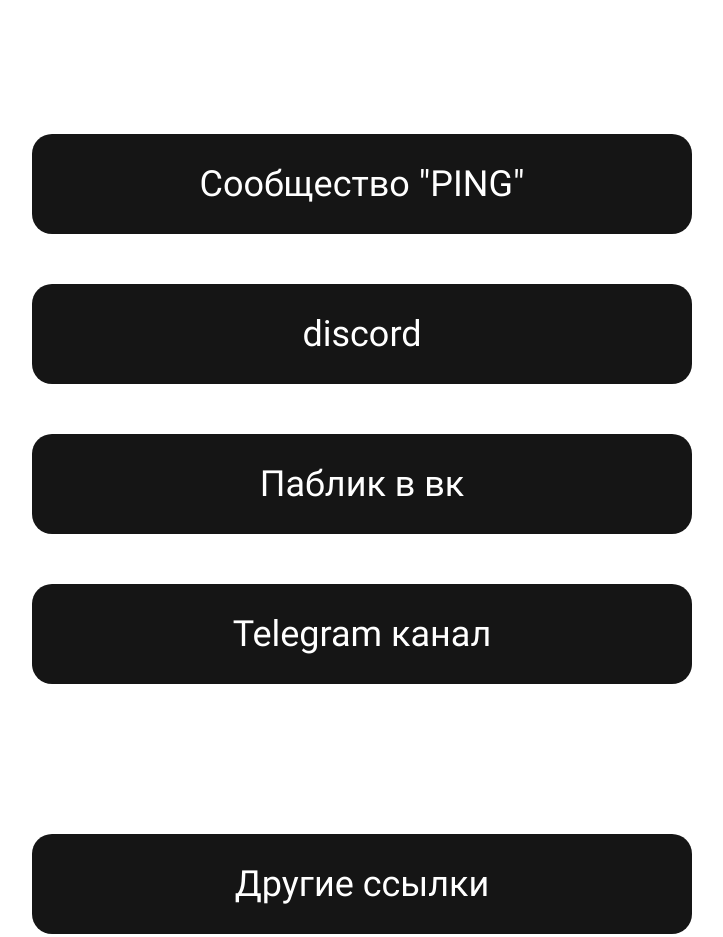
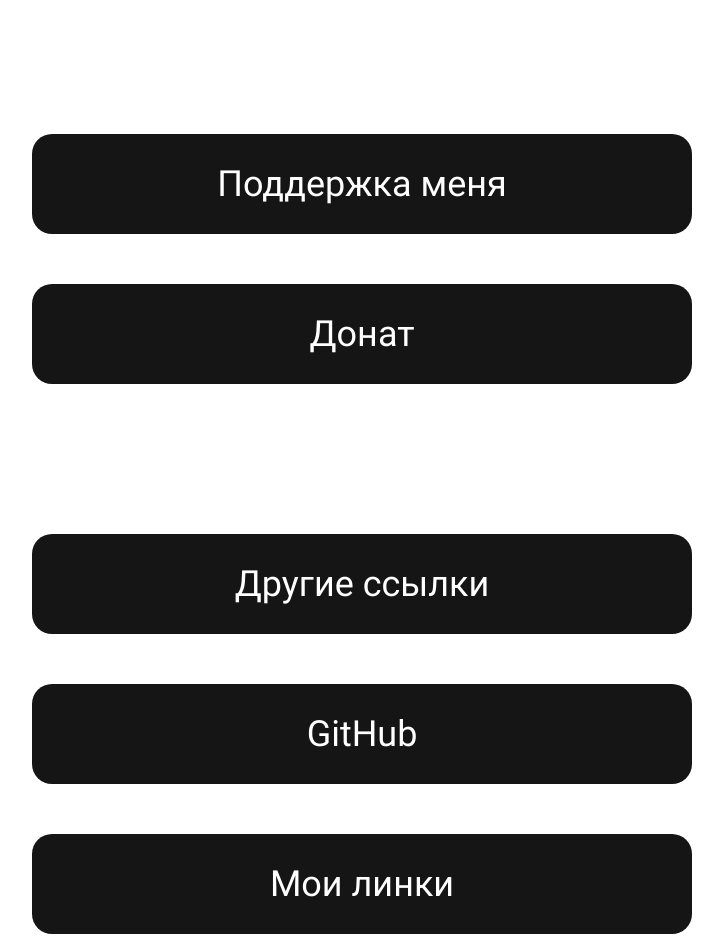
Before and after one commit to AlexseyLAST/linkLast, a plain HTML site: page index.html in a window 1280 px wide. Shown: the part 1620-2557 px from the top of the page, without its empty margins (278-1001 px from the left). Drawn offline with Linux system fonts and the light colour scheme.

Commit message:
Update index.html

```diff
--- a/index.html
+++ b/index.html
@@ -39,11 +39,9 @@
 
         <div class="links">
             <div class="main__blocks">
-                <a class="link" href="https://www.donationalerts.com/r/last_ntp" target="_blank">
-                    <div class="block__link">
-                        <div class="link__text">Донат</div>
+                <div class="block">
+                    <div class="link__text">Я везде где можно</div>
                 </div>
-                </a>
 
                 <a class="link" href="https://www.youtube.com/@last_ntp" target="_blank">
                     <div class="block__link">
@@ -78,37 +76,21 @@
             </div>
 
             <div class="secondary__blocks">
-                <a class="link" target="_blank">
                 <div class="block">
-                        <div class="link__text">Сообщество "PING"</div>
+                    <div class="link__text">Поддержка меня</div>
                 </div>
-                </a>
 
-                <a class="link" href="https://discord.gg/gAnszpMhZA" target="_blank">
+                <a class="link" href="https://www.donationalerts.com/r/last_ntp" target="_blank">
                     <div class="block__link">
-                        <div class="link__text">discord</div>
-                    </div>
-                </a>
-
-                <a class="link" href="https://vk.com/9kping" target="_blank">
-                    <div class="block__link">
-                        <div class="link__text">Паблик в вк</div>
-                    </div>
-                </a>
-
-                <a class="link" href="https://t.me/tmPing" target="_blank">
-                    <div class="block__link">
-                        <div class="link__text">Telegram канал</div>
+                        <div class="link__text">Донат</div>
                     </div>
                 </a>
             </div>
 
             <div class="other__blocks">
-                <a class="link" href="https://github.com/AlexseyLAST" target="_blank">
                 <div class="block">
                     <div class="link__text">Другие ссылки</div>
                 </div>
-                </a>
 
                 <a class="link" href="https://github.com/AlexseyLAST" target="_blank">
                     <div class="block__link">
```
Lines whose indentation alone changed are shown as unchanged.
